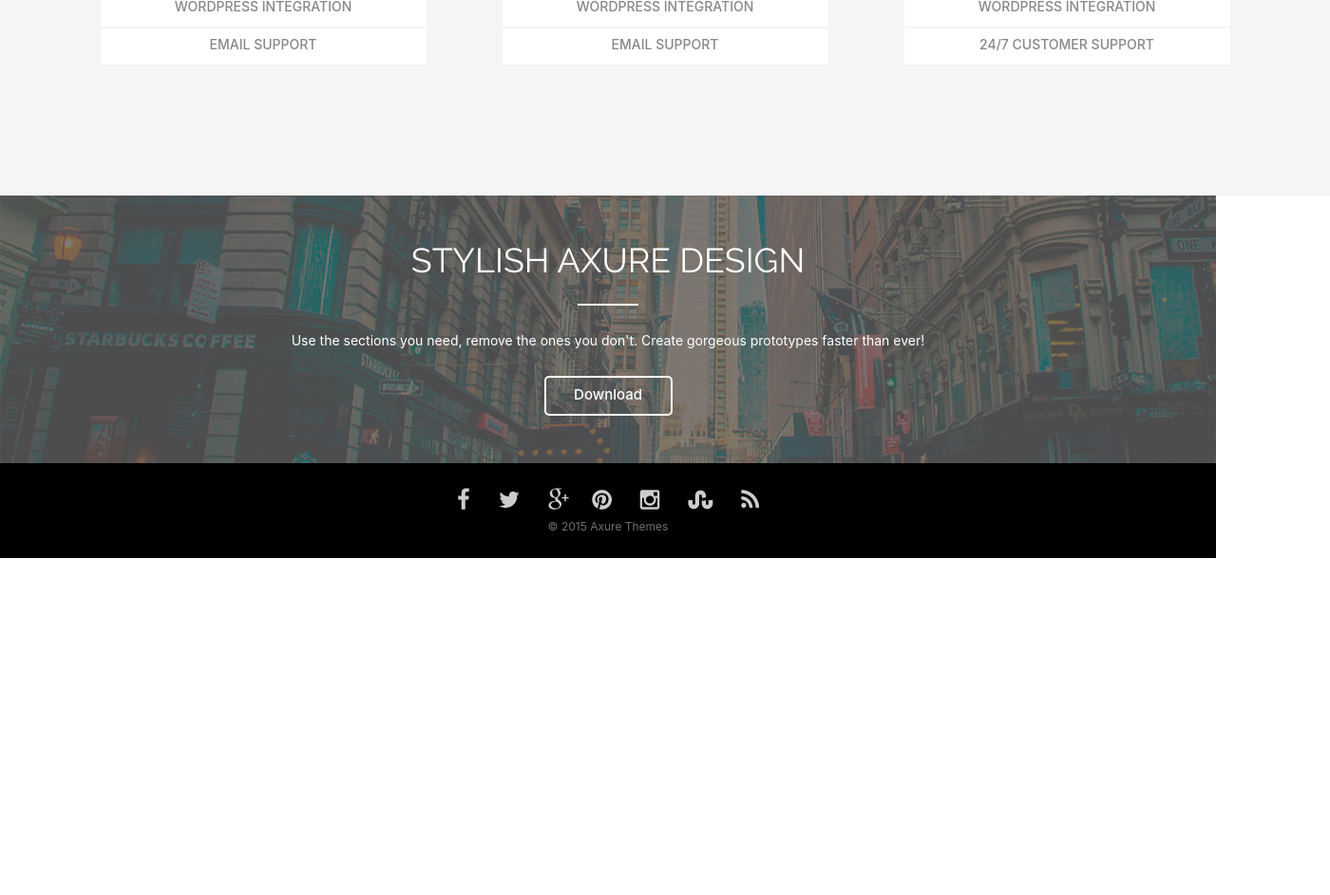
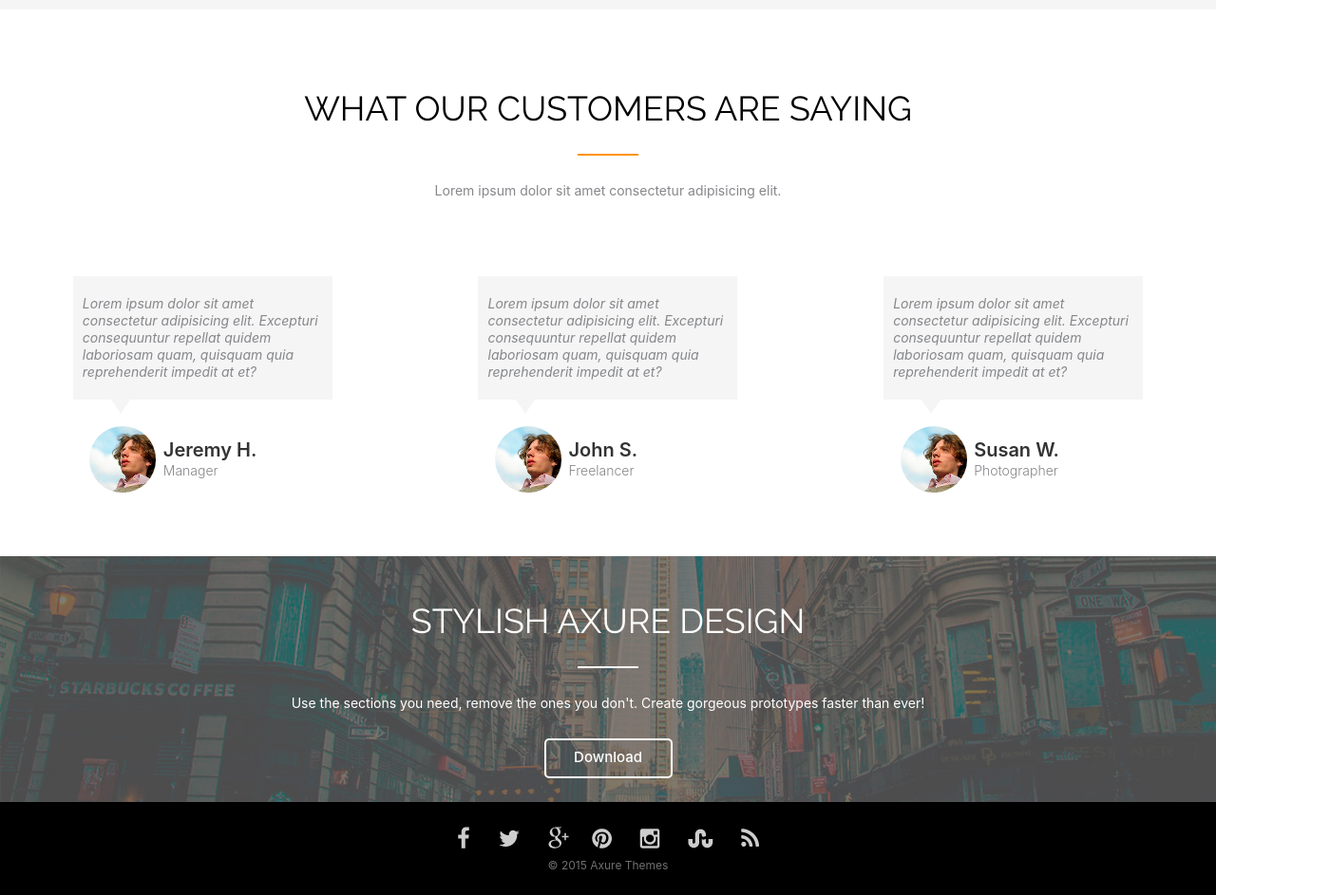
Before and after one commit to AnnaMirzaeva/Homework, a plain HTML site: page index.html in a window 1280 px wide. Shown: the part 1612-2555 px from the top of the page at 95% size, 1400 px wide, since content can reach past the window. Before the commit the page ends 2200 px from the top, so only its background shows below. Drawn offline with Linux system fonts and the light colour scheme.

Commit message:
Homework4

```diff
--- a/css/style.css
+++ b/css/style.css
@@ -12,13 +12,21 @@
 
 .container {
     max-width: 1400px;
+    margin: auto;
+}
+
+.title::after {
+    display: block;
+    border-bottom: 2px solid rgb(255, 147, 6);
+    width: 64px;
+    content: ' ';
     margin-left: auto;
     margin-right: auto;
+    margin-top: 30px;
 }
-
-h2 {
+.title {
         text-align: center;
-        padding-top: 180px;
+        padding-top: 86px;
         font-size: 36px;
         font-family: Raleway;
         font-weight: 400;
@@ -39,6 +47,7 @@ h2 {
     font-size: 14px;
     color: #86878b;
     font-weight: 400;
+    margin-top: 30px;
     margin-bottom: 83px;
 }
 
@@ -97,11 +106,15 @@ img {
 }
 
 .back-pricing {
-width: 1400px;
+max-width: 100%;
 background-color: #f5f5f5;
 margin-top: 180px;
 margin-left: auto;
 margin-right: auto;
+}
+
+.pricing-cart {
+max-width: 343px;
 }
 
 .pricing-carts {
@@ -110,6 +123,7 @@ margin-right: auto;
     flex-wrap: wrap;
     flex-direction: row;
     align-items: flex-end;
+    padding-bottom: 86px;
 }
 
 .pricing-box {
@@ -177,7 +191,6 @@ span {
 
 .pricing-line-prof {
     width: 343px;
-    height: 40px;
     background-color: #ff8b38;
 }
 
@@ -205,13 +218,82 @@ span {
     font-weight: 450;
 }
 
-.pricing-list {
-    margin-bottom: 96px;
+.saying-blocks {
+    max-width: 100%;
+    padding-bottom: 50px;
+    display: flex;
+    justify-content: center;
+    flex-direction: row;
+    flex-wrap: wrap;
+}
+
+.saying-cart {
+    max-width: 273px;
+    margin: auto;
+}
+
+.saying-text-back {
+    background-color: #f5f5f5;
+    /* position: relative; */
+}
+
+.saying-text {
+    font-family: -apple-system, BlinkMacSystemFont, 'Segoe UI', Roboto, Oxygen, Ubuntu, Cantarell, 'Open Sans', 'Helvetica Neue', sans-serif;
+    font-size: 14px;
+    color: #86878b;
+    font-weight: 400;
+    padding: 20px 10px 20px 10px;
+    font-style: italic;
+    line-height: 18px;
+}
+
+.saying-text-back::after {
+    content: '';
+    position: absolute;
+    border: 10px solid transparent;
+    border-top: 15px solid #f5f5f5;
+    margin-left: 40px;
+}
+
+.saying-person {
+    display: flex;
+    /* justify-content: center; */
+    flex-direction: row;
+    margin-top: 10px;
+}
+
+.saying-name {
+    display: flex;
+    justify-content: center;
+    flex-direction: column;
+    margin-left: 25px;
+}
+
+.name {
+    font-family: -apple-system, BlinkMacSystemFont, 'Segoe UI', Roboto, Oxygen, Ubuntu, Cantarell, 'Open Sans', 'Helvetica Neue', sans-serif;
+    font-size: 20px;
+    color: #333333;
+    font-weight: 600;
+    margin-bottom: 5px;
+}
+
+.profession {
+    font-family: -apple-system, BlinkMacSystemFont, 'Segoe UI', Roboto, Oxygen, Ubuntu, Cantarell, 'Open Sans', 'Helvetica Neue', sans-serif;
+    font-size: 14px;
+    color: #86878b;
+    font-weight: 300;
 }
 
 .design {
-    display: flex;
-    justify-content: center;
+    max-width: 100%;
+    background-image: url("../images/4.png");
+    background-size: cover;
+    background-repeat: no-repeat;
+    max-width: 100%;
+    box-shadow: inset 0 0 0 1400px rgba(0,0,0,.5);
+    padding-bottom: 25px;
+    /* display: flex;
+    justify-content: center; */
 }
 
 .title-design {
@@ -223,6 +305,16 @@ span {
     color: white;
 }
 
+.title-design::after {
+    display: block;
+    border-bottom: 2px solid rgb(255, 255, 255);
+    width: 64px;
+    content: ' ';
+    margin-left: auto;
+    margin-right: auto;
+    margin-top: 30px;
+}
+
 .awesome-text-design {
     font-family: -apple-system, BlinkMacSystemFont, 'Segoe UI', Roboto, Oxygen, Ubuntu, Cantarell, 'Open Sans', 'Helvetica Neue', sans-serif;
     text-align: center;
@@ -230,6 +322,7 @@ span {
     color: white;
     font-weight: 400;
     margin-bottom: 30px;
+    margin-top: 30px;
 }
 
 .block-white {
@@ -248,7 +341,7 @@ span {
     margin-right: auto;
     border: 2px solid white;
     border-radius: 5px;
-    margin-bottom: 50px;
+    /* margin-bottom: 50px; */
 }
 
 .button-text {
@@ -262,24 +355,24 @@ span {
 
 footer {
     width: 100%;
-    height: 100px;
-    display: flex;
+    /* display: flex;
     justify-content: center;
-    flex-wrap: wrap;
+    flex-wrap: wrap; */
     /* background-color: #000000; */
 }
 
 .social-block {
     background-color: #000000;
-    width: 1400px;
+    max-width: 100%;
+    padding-bottom: 25px;
 }
 
 .design-contanier {
-    background-image: url("../images/4.png");
+    /* background-image: url("../images/4.png");
     background-size: cover;
     background-repeat: no-repeat;
-    width: 1400px;
-    box-shadow: inset 0 0 0 1400px rgba(0,0,0,.5);
+    max-width: 100%;
+    box-shadow: inset 0 0 0 1400px rgba(0,0,0,.5); */
 }
 
 .social-icons {
--- a/index.html
+++ b/index.html
@@ -7,7 +7,7 @@
     <link href='https://fonts.googleapis.com/css?family=Raleway' rel='stylesheet'>
     <link rel="stylesheet" href="./css/style.css">
     <link rel="stylesheet" href="./css/normalize.css">
-    <title>Lesson_2</title>
+    <title>Lesson_4</title>
 </head>
 
 <body>
@@ -15,8 +15,6 @@
     <div class="container">
       <h2 class="title">WHY THIS IS AWESOME
       </h2>
-    <div class="block">
-    </div>
      <div class=awesome-text>
       <p>Lorem ipsum dolor sit amet consectetur adipisicing elit.</p>
      </div>
@@ -57,10 +55,9 @@
 
  <section class="pricing">
    <div class="back-pricing">
+    <div class="container">
         <h2 class="title">PRICING OPTIONS
         </h2>
-       <div class="block">
-       </div>
     <div class=awesome-text>
        <p>Lorem ipsum dolor sit amet consectetur adipisicing elit.</p>
     </div>
@@ -160,23 +157,80 @@
            </div>
         </div>
     </div>
+    </div>
+    </div>
+ </div>
 </section>
 
-<div class="design">
+<section class="saying">
+    <div class="container">
+      <h2 class="title">WHAT OUR CUSTOMERS ARE SAYING
+      </h2>
+     <div class=awesome-text>
+      <p>Lorem ipsum dolor sit amet consectetur adipisicing elit.</p>
+     </div>
+     <div class="saying-blocks">
+         <div class="saying-cart">
+             <div class="saying-text-back">
+                 <p class="saying-text">Lorem ipsum dolor sit amet consectetur adipisicing elit. Excepturi consequuntur repellat quidem laboriosam quam, quisquam quia reprehenderit impedit at et?</p>
+             </div>
+             <div class="saying-person">
+                 <div class="saying-image">
+                     <img src="./images/6.png" alt="person">
+                 </div>
+                 <div class="saying-name">
+                 <p class="name">Jeremy H.</p>
+                 <p class="profession">Manager</p>
+                </div>
+             </div>
+         </div>
+         <div class="saying-cart">
+            <div class="saying-text-back">
+                <p class="saying-text">Lorem ipsum dolor sit amet consectetur adipisicing elit. Excepturi consequuntur repellat quidem laboriosam quam, quisquam quia reprehenderit impedit at et?</p>
+            </div>
+            <div class="saying-person">
+                <div class="saying-image">
+                    <img src="./images/6.png" alt="person">
+                </div>
+                <div class="saying-name">
+                <p class="name">John S.</p>
+                <p class="profession">Freelancer</p>
+               </div>
+            </div>
+        </div>
+        <div class="saying-cart">
+            <div class="saying-text-back">
+                <p class="saying-text">Lorem ipsum dolor sit amet consectetur adipisicing elit. Excepturi consequuntur repellat quidem laboriosam quam, quisquam quia reprehenderit impedit at et?</p>
+            </div>
+            <div class="saying-person">
+                <div class="saying-image">
+                    <img src="./images/6.png" alt="person">
+                </div>
+                <div class="saying-name">
+                <p class="name">Susan W.</p>
+                <p class="profession">Photographer</p>
+               </div>
+            </div>
+        </div>
+     </div>
+    </div>
+</section>
+
+<section class="design">
+ <div class="container">
     <div class="design-contanier">
-    <div class="container">
         <h2 class="title-design">STYLISH AXURE DESIGN
         </h2>
-       <div class="block-white">
-       </div>
    <div class=awesome-text-design>
        <p>Use the sections you need, remove the ones you don't.  Create gorgeous prototypes faster than ever!</p>
    </div>
    <div class="button">
        <p class="button-text">Download</p>
    </div>
-   </div></div>
    </div>
+</div>
+</section>
+
 <footer>
     <div class="social-block">
         <div class="social-icons">
```
Also changed, not shown: images/6.png (added). Lines whose indentation alone changed are shown as unchanged.
